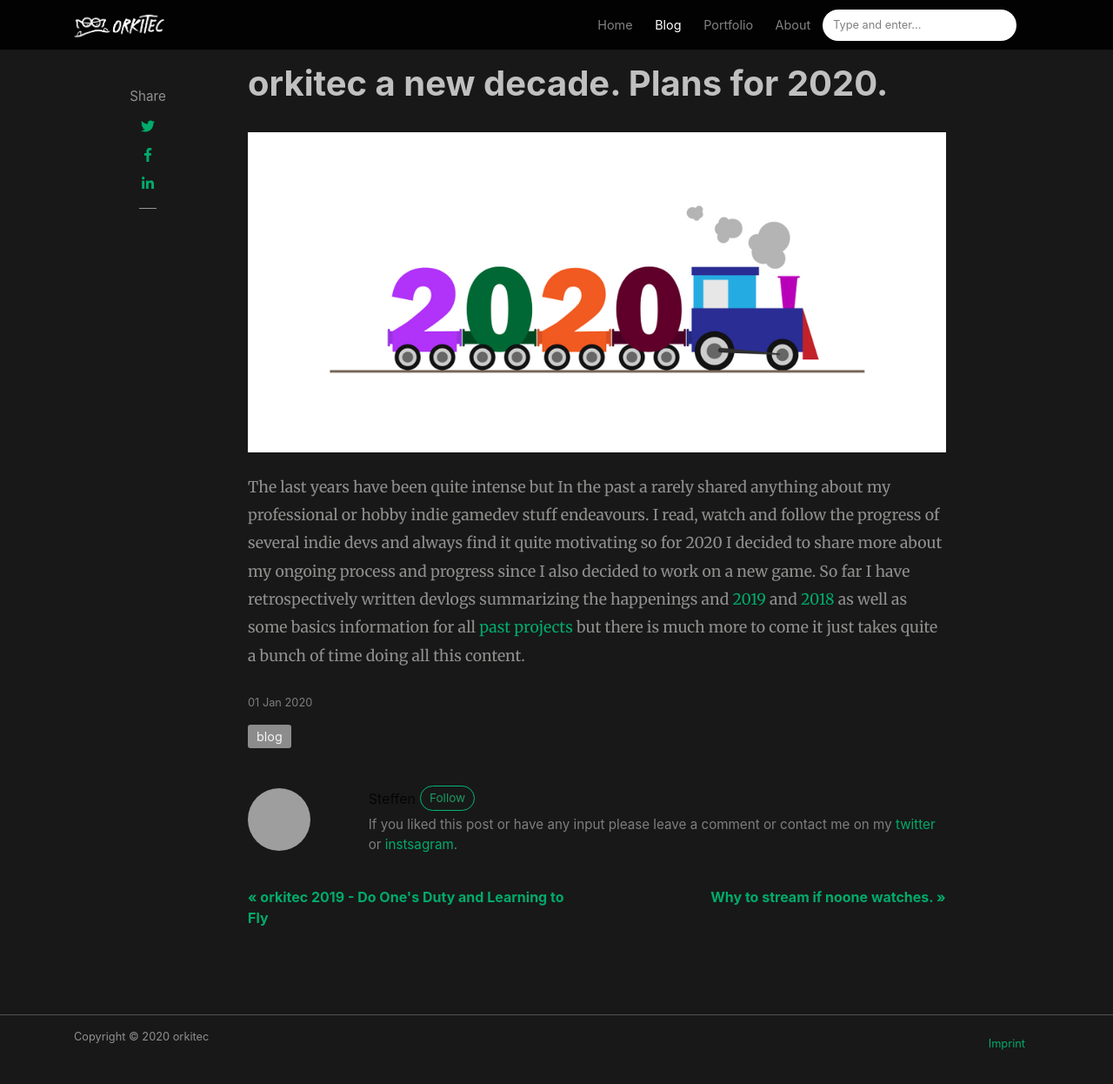
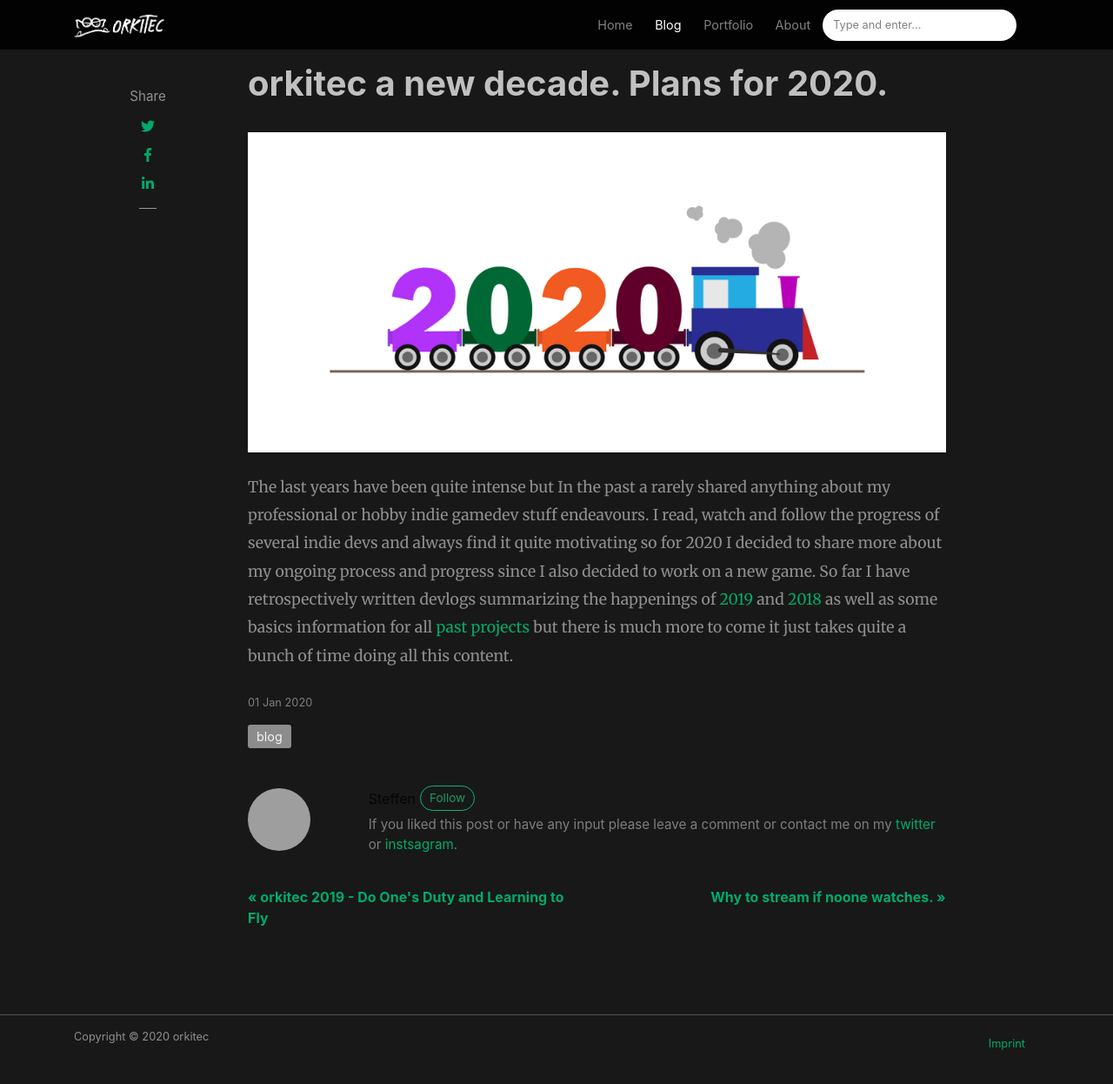
Before and after one commit to orkitec/orkitec.github.io, a Jekyll site: the page built from _posts/blog/2020-01-01-orkitec-a-new-decade-plan-for-2020.md, in a window 1280 px wide and 1292 px high. Shown: the top 1246 px of the window at 87% size. Built offline with Jekyll 4.4.1, drawn with Linux system fonts in a browser that asks for light colours; nearby versions of some CDN libraries; comment, search, counter and statistics services are not loaded; grey boxes are pictures that could not be loaded.

Commit message:
2019 develop and 2020 w.i.p.

```diff
--- a/_posts/blog/2020-01-01-orkitec-a-new-decade-plan-for-2020.md
+++ b/_posts/blog/2020-01-01-orkitec-a-new-decade-plan-for-2020.md
@@ -8,8 +8,8 @@ feature: true
 ---
 
 The last years have been quite intense but In the past a rarely shared anything about my professional or hobby indie gamedev stuff endeavours. I read, watch and follow the progress of several indie devs and always find it quite motivating so for 2020 I decided to share more about my ongoing process and progress since I also decided to work on a new game.
-So far I have retrospectively written devlogs summarizing the happenings and [2019](/blog/devlog/orkitec-devlog-2019) and [2018](/blog/devlog/orkitec-devlog-2018) as well as some basics information for all [past projects](/portfolio/) but there is much more to come it just takes quite a bunch of time doing all this content.
+So far I have retrospectively written devlogs summarizing the happenings of [2019](/blog/devlog/orkitec-devlog-2019) and [2018](/blog/devlog/orkitec-devlog-2018) as well as some basics information for all [past projects](/portfolio/) but there is much more to come it just takes quite a bunch of time doing all this content.
 <!--stackedit_data:
-eyJoaXN0b3J5IjpbLTEyNjkyNzUyMiwxMjY4NTQ1MTI3LDExMT
-QyOTgyMzJdfQ==
+eyJoaXN0b3J5IjpbMjIwNDEzODgwLC0xMjY5Mjc1MjIsMTI2OD
+U0NTEyNywxMTE0Mjk4MjMyXX0=
 -->
```
